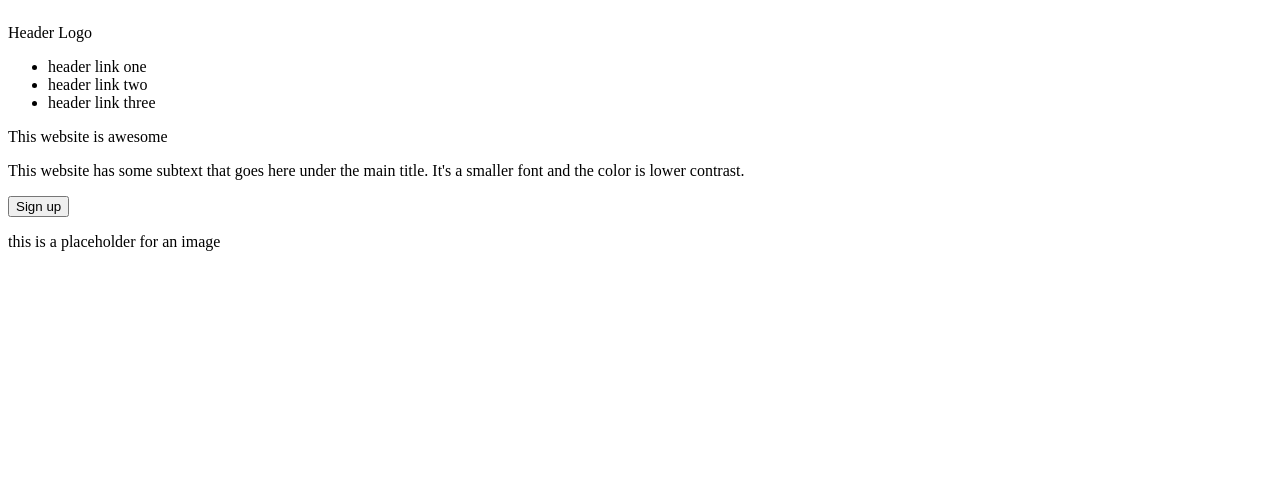
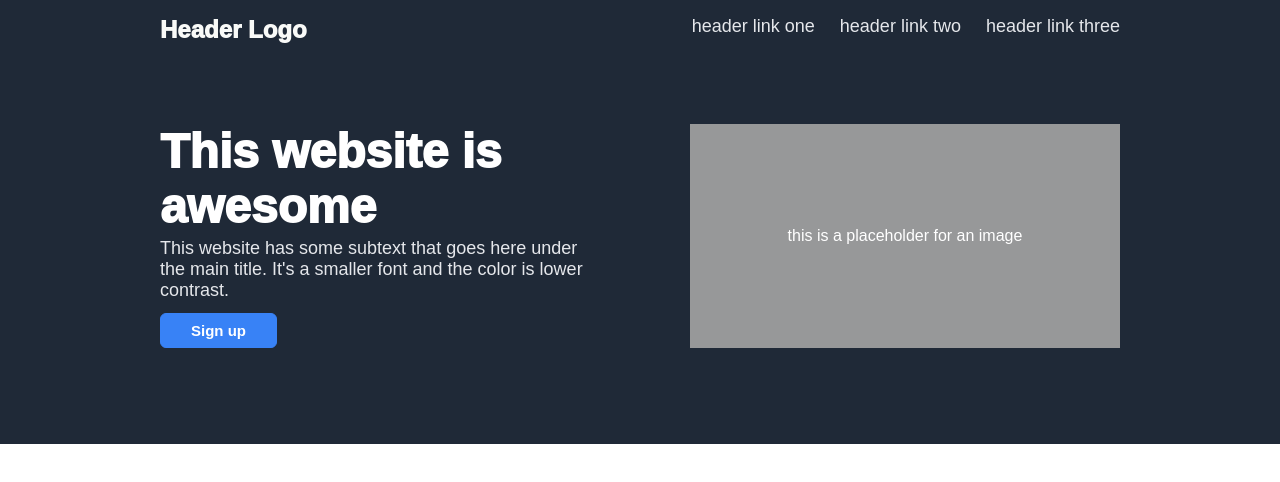
Before and after one commit to TheDoru292/landing-page, a plain HTML site: page index.html in a window 1280 px wide. Drawn offline with Linux system fonts and the light colour scheme.

Commit message:
Finished header code

```diff
--- a/index.html
+++ b/index.html
@@ -10,20 +10,25 @@
 
         <div class="header">
 
-            <p>Header Logo</p>
+            <div class="logo-stuff">
+                <p class="title">Header Logo</p>
                 <ul>
                     <li><a>header link one</a></li>
                     <li><a>header link two</a></li>
                     <li><a>header link three</a></li>
                 </ul>
+            </div>
 
             <div class="header-container">
-                <p>This website is awesome</p>
-                <p>This website has some subtext that goes here under the main title. It's a smaller font and the color is lower contrast.</p>
+
+                <div class="header-text-container">
+                    <p class="header-main-text">This website is awesome</p>
+                    <p class="header-sub-text">This website has some subtext that goes here under the main title. It's a smaller font and the color is lower contrast.</p>
                     <button>Sign up</button>
+                </div>
 
                 <div class="image-placeholder">
-                    <p>this is a placeholder for an image</p>
+                    <p class="image-text">this is a placeholder for an image</p>
                 </div>
             </div>
 
--- a/style.css
+++ b/style.css
@@ -1,4 +1,105 @@
 body {
+    font-family: arial, roboto;
     display: flex;
     flex-direction: column;
+    margin: 0;
+    padding: 0;
 }
+
+.header {
+    display: flex;
+    flex-direction: column;
+    background-color: #1F2937;
+    color: #fff;
+    padding: 2vh 20vh;
+}
+
+.title {
+    display: flex;
+    flex: 1;
+    font-size: 24px;
+    margin: 0;
+    padding: 0;
+    color: #F9FaF8;
+    font-weight: 950;
+}
+
+a {
+    font-size: 18px;
+    color: #E5E7EB;
+}
+
+ul {
+    list-style-type: none;
+    display: flex;
+    flex: 1;
+    flex-direction: row;
+    align-content: space-between;
+    justify-content: flex-end;
+    gap: 25px;
+    margin: 0;
+    padding: 0;
+}
+
+p {
+    margin: 0;
+    padding: 0;
+}
+
+.logo-stuff {
+    display: flex;
+    flex-direction: row;
+}
+
+.header-container {
+    display: flex;
+    flex-direction: row;
+    flex: 1;
+    justify-content: center;
+    align-content: center;
+    margin-top: 10vh;
+    margin-bottom: 10vh;
+    gap: 100px;
+}
+
+button {
+    margin-top: 1.5vh;
+    display: flex;
+    padding: 8px 30px;
+    color: #fff;
+    font-size: 15px;
+    font-weight: 900;
+    background-color: #3882F6;
+    border: 1px solid #3882F6;
+    border-radius: 6px;
+}
+
+.header-text-container {
+    display: flex;
+    flex-direction: row;
+    flex-wrap: wrap;
+    flex: 1;
+    max-width: 500px;
+}
+
+.header-main-text {
+    font-size: 48px;
+    font-weight: 930;
+}
+
+.image-placeholder {
+    display: flex;
+    max-width: 500px;
+    max-height: 420px;
+    flex: 1;
+    flex-direction: row;
+    justify-content: center;
+    align-items: center;
+    background-color: rgba(161, 161, 161, 0.925);
+}
+
+.header-sub-text {
+    margin-top: 0.5vh;
+    color: #E5E7EB;
+    font-size: 18px;
+}
```
Lines whose indentation alone changed are shown as unchanged.
